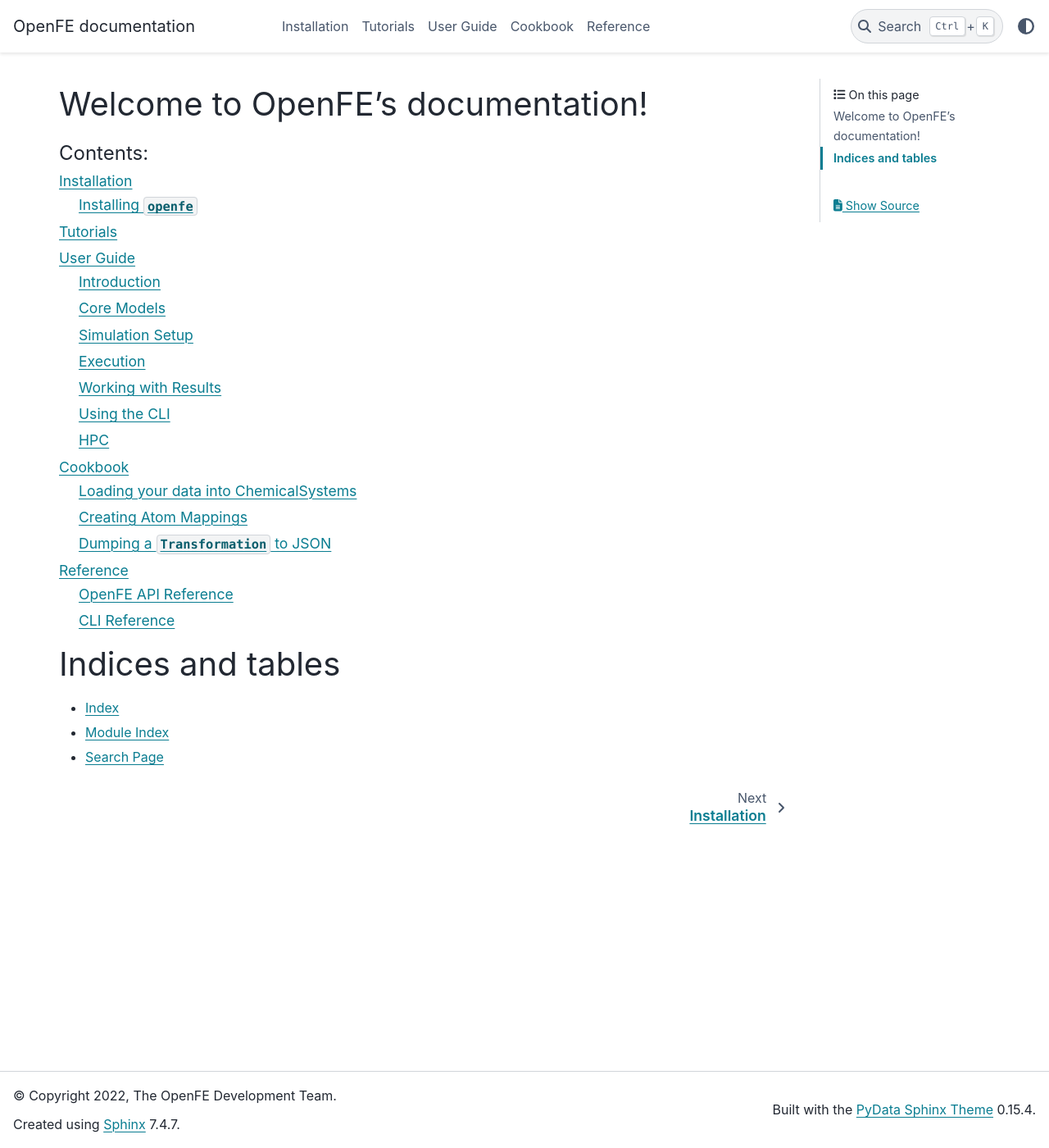
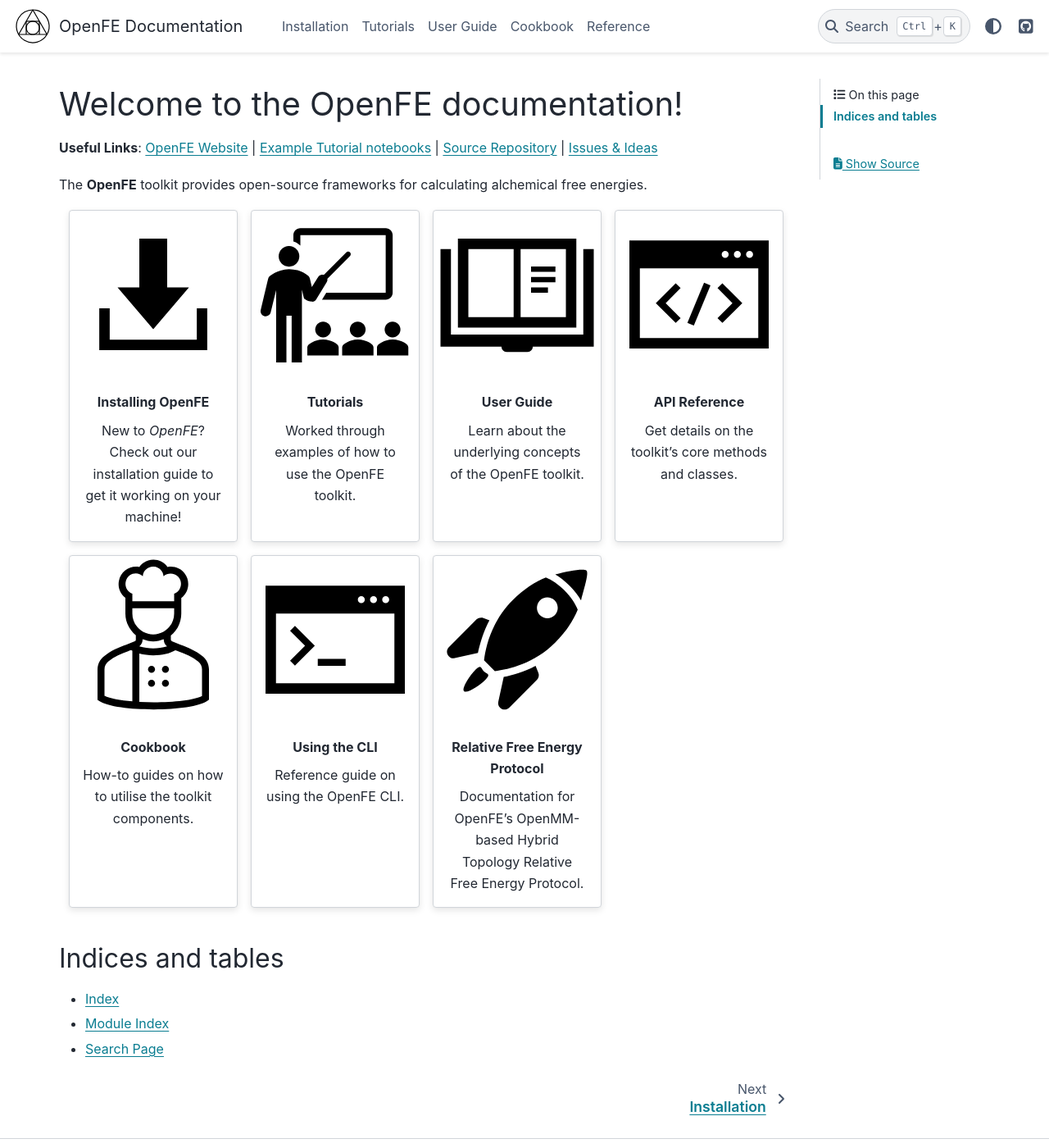
Before and after one commit to OpenFreeEnergy/openfe, a Sphinx documentation site: the page built from docs/index.rst, in a window 1280 px wide and 1400 px high. Shown: the whole window at 82% size. Built offline with Sphinx 7.4.7 and the PyData theme 0.15.4, drawn with Linux system fonts in a browser that asks for light colours.

Commit message:
Improving our landing page (#396)
* Improved landing page

```diff
--- a/docs/conf.py
+++ b/docs/conf.py
@@ -23,7 +23,6 @@
 copyright = '2022, The OpenFE Development Team'
 author = 'The OpenFE Development Team'
 
-
 # -- General configuration ---------------------------------------------------
 
 # Add any Sphinx extension module names here, as strings. They can be
@@ -35,7 +34,8 @@
     'sphinx_click.ext',
     'sphinxcontrib.autodoc_pydantic',
     'sphinx_toolbox.collapse',
-    'sphinx.ext.autosectionlabel'
+    'sphinx.ext.autosectionlabel',
+    'sphinx_design',
 ]
 
 autoclass_content = 'both'
@@ -69,6 +69,20 @@
 # a list of builtin themes.
 #
 html_theme = 'pydata_sphinx_theme'
+html_theme_options = {
+    "logo": {
+        "text": "OpenFE Documentation"
+    },
+    "icon_links": [
+        {
+            "name": "Github",
+            "url": "https://github.com/OpenFreeEnergy/openfe",
+            "icon": "fa-brands fa-square-github",
+            "type": "fontawesome",
+        }
+    ]
+}
+html_logo = "_static/Squaredcircle.svg"
 
 # Add any paths that contain custom static files (such as style sheets) here,
 # relative to this directory. They are copied after the builtin static files,
--- a/docs/environment.yaml
+++ b/docs/environment.yaml
@@ -11,6 +11,8 @@
 - python=3.9
 - sphinx
 - sphinx-click
+- openff-models>=0.0.5
 - pip:
+  - sphinx-design
   - sphinx-toolbox
   - git+https://github.com/OpenFreeEnergy/gufe@main
--- a/docs/index.rst
+++ b/docs/index.rst
@@ -1,14 +1,83 @@
-.. OpenFE documentation master file, created by
-   sphinx-quickstart on Fri Feb 25 13:54:41 2022.
-   You can adapt this file completely to your liking, but it should at least
-   contain the root `toctree` directive.
+.. template taken from SciPy who took it from Pandas (keep the chain going)
 
-Welcome to OpenFE's documentation!
-==================================
+.. module:: openfe
+
+====================================
+Welcome to the OpenFE documentation!
+====================================
+
+**Useful Links**:
+`OpenFE Website <https://openfree.energy/>`__ |
+`Example Tutorial notebooks <https://github.com/OpenFreeEnergy/ExampleNotebooks/>`__ |
+`Source Repository <https://github.com/OpenFreeEnergy/openfe/>`__ |
+`Issues & Ideas <https://github.com/OpenFreeEnergy/openfe/issues/>`__
+
+The **OpenFE** toolkit provides open-source frameworks for calculating alchemical free energies.
+
+.. grid:: 1 2 3 4
+    :gutter: 3
+
+    .. grid-item-card:: Installing OpenFE
+        :img-top: _static/Download.svg
+        :text-align: center
+        :link: installation
+        :link-type: doc
+
+        New to *OpenFE*? Check out our installation guide to get it working on your machine!
+
+    .. grid-item-card:: Tutorials
+        :img-top: _static/Tutorial.svg
+        :text-align: center
+        :link: tutorials/index
+        :link-type: doc
+
+        Worked through examples of how to use the OpenFE toolkit.
+
+    .. grid-item-card:: User Guide
+        :img-top: _static/UserGuide.svg
+        :text-align: center
+        :link: guide/index
+        :link-type: doc
+
+        Learn about the underlying concepts of the OpenFE toolkit.
+
+    .. grid-item-card:: API Reference
+        :img-top: _static/API.svg
+        :text-align: center
+        :link: reference/index
+        :link-type: doc
+
+        Get details on the toolkit's core methods and classes.
+
+    .. grid-item-card:: Cookbook
+        :img-top: _static/Cookbook.svg
+        :text-align: center
+        :link: cookbook/index
+        :link-type: doc
+
+        How-to guides on how to utilise the toolkit components.
+
+    .. grid-item-card:: Using the CLI
+        :img-top: _static/CLI.svg
+        :text-align: center
+        :link: guide/cli
+        :link-type: doc
+
+        Reference guide on using the OpenFE CLI.
+
+    .. grid-item-card:: Relative Free Energy Protocol
+        :img-top: _static/Rocket.svg
+        :text-align: center
+        :link: reference/api/openmm_rfe
+        :link-type: doc
+
+        Documentation for OpenFE's OpenMM-based Hybrid Topology Relative Free
+        Energy Protocol.
+
 
 .. toctree::
    :maxdepth: 2
-   :caption: Contents:
+   :hidden:
 
    installation
    tutorials/index
@@ -17,7 +86,7 @@
    reference/index
 
 Indices and tables
-==================
+------------------
 
 * :ref:`genindex`
 * :ref:`modindex`
```
Also changed, not shown: docs/_static/API.svg (added), docs/_static/CLI.svg (added), docs/_static/Cookbook.svg (added), docs/_static/Download.svg (added), docs/_static/Rocket.svg (added), docs/_static/Squaredcircle.svg (added), docs/_static/Tutorial.svg (added), docs/_static/UserGuide.svg (added).
